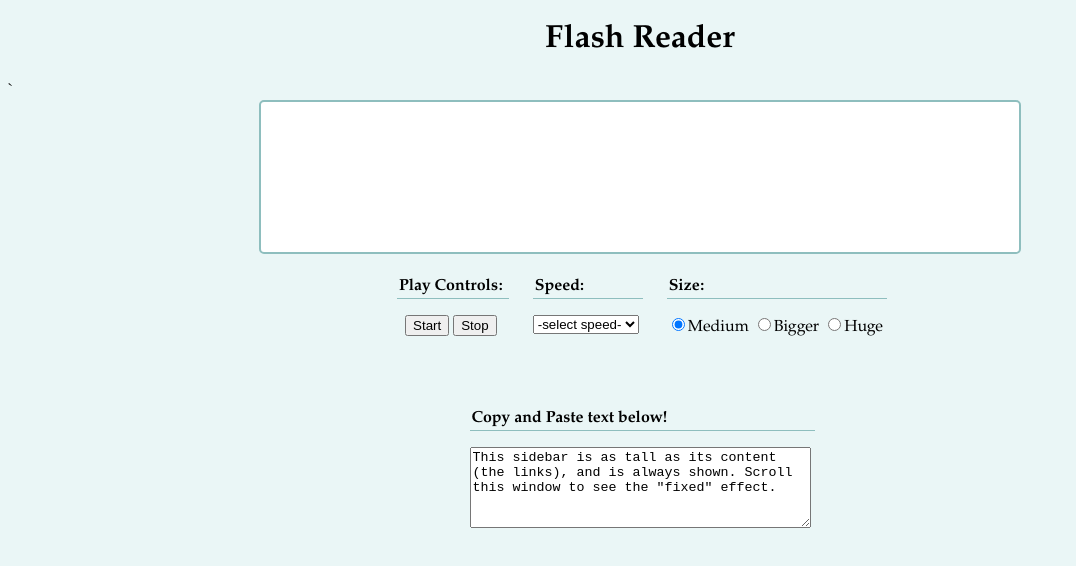
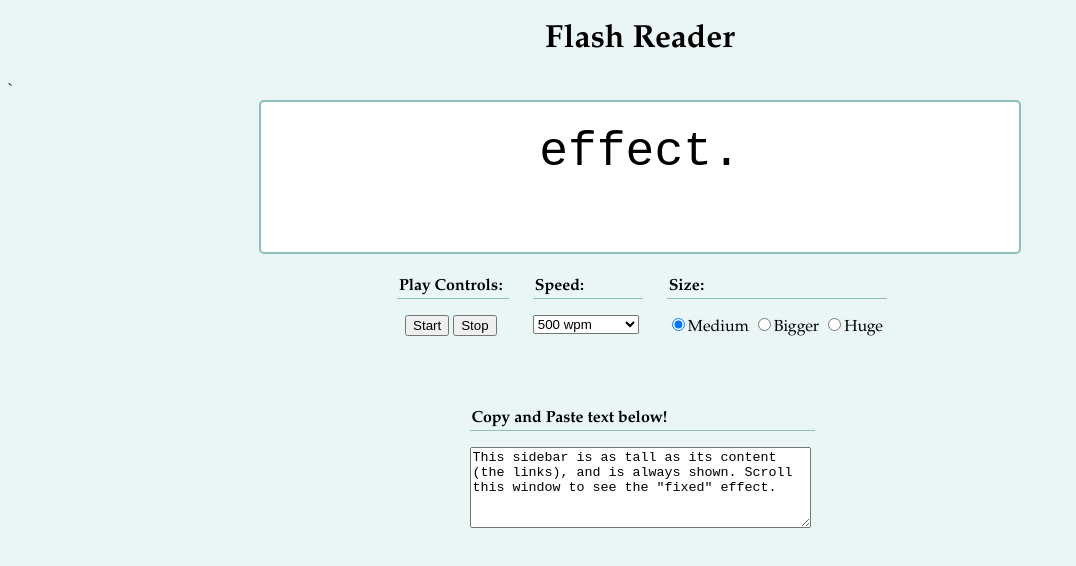
Before and after one commit to Tj0805/Clever, a plain HTML site: page Speed Reader/index.html in a window 1280 px wide. Both pictures are taken after a click on the button "Start". Shown: the whole page, without its empty margins (0-1076 px from the left). Drawn offline with Linux system fonts and the light colour scheme.

Commit message:
ending update

```diff
--- a/Speed Reader/index.html
+++ b/Speed Reader/index.html
@@ -19,13 +19,13 @@
       <fieldset>
           <p>Speed:</p>
           <select id="speed">
-          <option value="10000000000000" selected>-select speed-</option>
+          <option value="10000000000000">-select speed-</option>
           <option value="300">200 wpm</option>
           <option value="200">300 wpm</option>
           <option value="171">350 wpm</option>
           <option value="150">400 wpm</option>
           <option value="133">450 wpm</option>
-          <option value="120">500 wpm</option>
+          <option value="120" selected>500 wpm</option>
           </select>
       </fieldset>
 
@@ -107,10 +107,17 @@ window.onload = function(){
 	  if (data.length) {
 	    timer = setInterval(function() {
 	      reader.innerHTML = data[index++];
+        //so it stops at the last word and doesnt continue
+        if(index==data.length){
+          stop();
+        }
 	      index = index % data.length;
 	    }, CurrentSpeed);
+
+
 	  }
 	}
+
 	function stop() {
 	  clearInterval(timer);
 	  timer = null;
```
